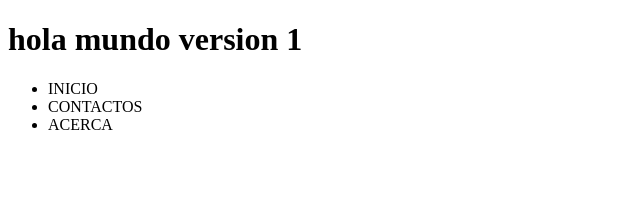
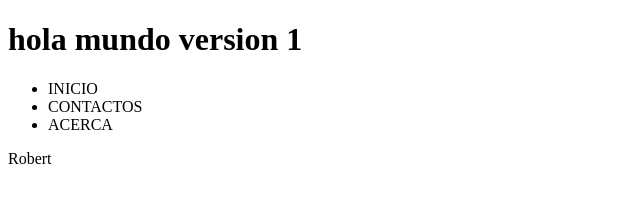
Before and after one commit to moios/tsctfp, a plain HTML site: page index.html in a window 1280 px wide. Shown: the full height of the page, 0-640 px from the left. Drawn offline with Linux system fonts and the light colour scheme.

Commit message:
mi nombre en footer

```diff
--- a/index.html
+++ b/index.html
@@ -12,5 +12,6 @@
                     <li>ACERCA</li>
                 </ul>
             </nav>
+            <footer>Robert</footer>
         </body>
     </html>
```
